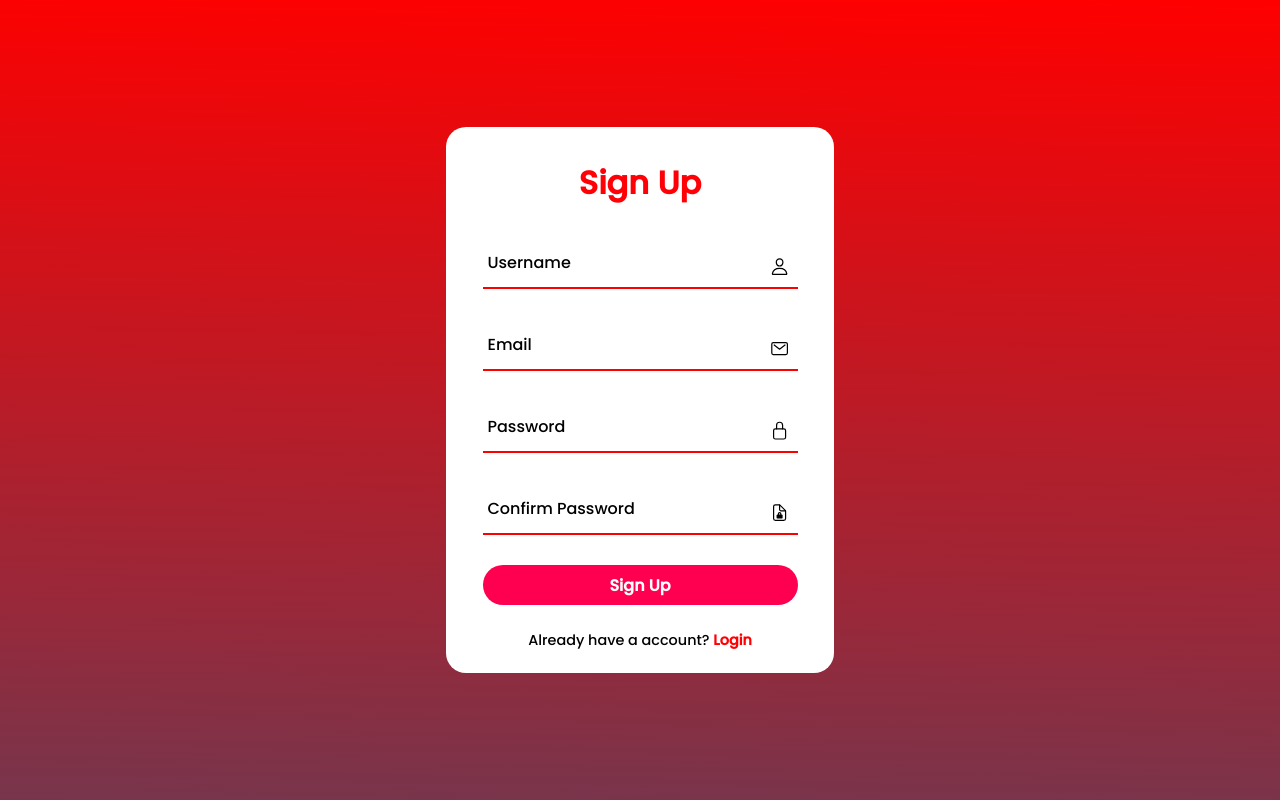
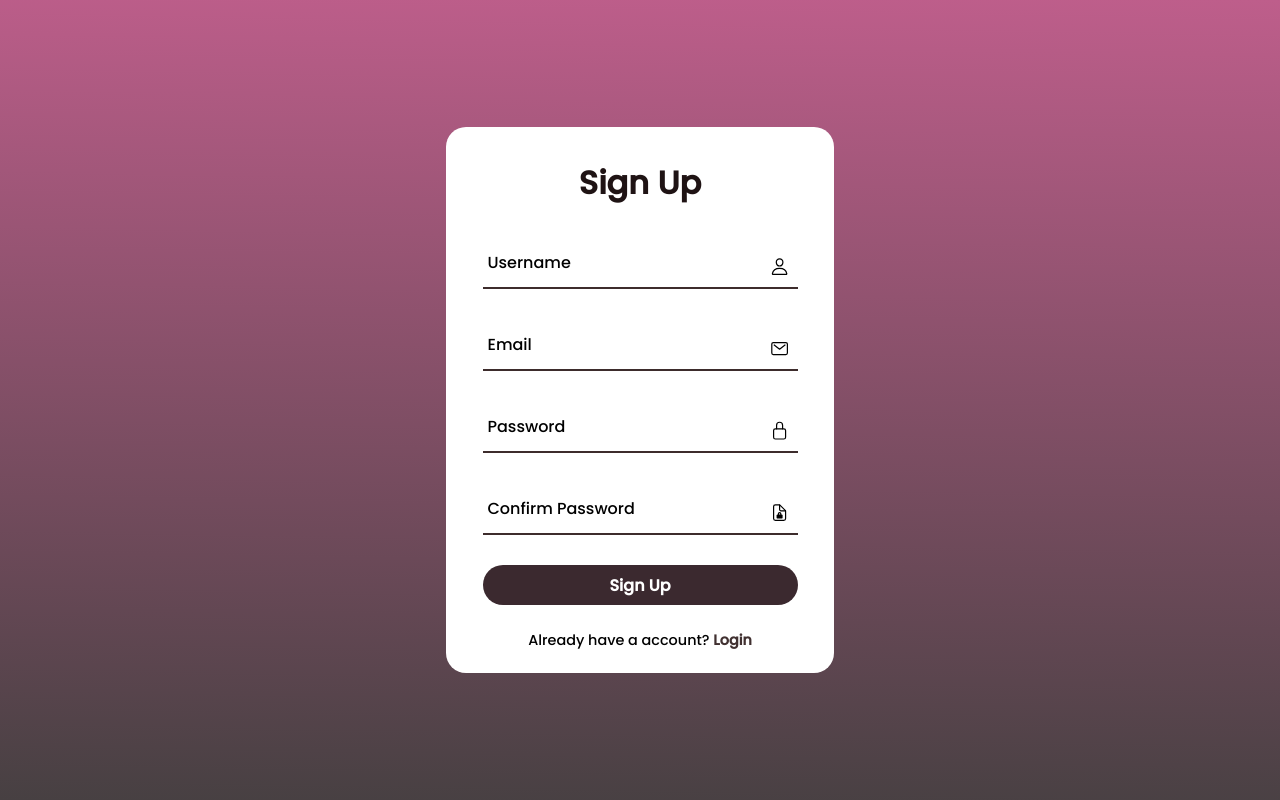
Before and after one commit to fiddah/Scissors, a Flask app: page /signup in a window 1280 px wide. Run offline with Flask 3, Linux system fonts and the light colour scheme.

Commit message:
first commit

```diff
--- a/APP/static/css/auth.css
+++ b/APP/static/css/auth.css
@@ -10,7 +10,7 @@ section{
     align-items: center;
     min-height: 100vh;
     width: 100%;
-    background: linear-gradient(181deg, red 0%, #77354c 100%);
+    background: linear-gradient(181deg, rgb(190, 94, 139) 0%, #474042 100%);
     background-position: center;
     background-size: cover;
 }
@@ -29,14 +29,14 @@ section{
 }
 h2{
     font-size: 2em;
-    color: #ff0007;
+    color: #1f1314;
     text-align: center;
     padding-top: 20px;
 }
 .inputbox{
     position: relative;
     margin: 30px 0;
-    border-bottom: 2px solid red;
+    border-bottom: 2px solid rgb(61, 44, 44);
 }
 .inputbox label{
     position: absolute;
@@ -59,7 +59,7 @@ top: -5px;
     border: none;
     outline: none;
     font-size: 1em;
-    color: #ff0004;
+    color: #3f2626;
 }
 .inputbox ion-icon{
     position: absolute;
@@ -69,7 +69,7 @@ top: -5px;
     top: 20px;
 }
 .inputbox small{
-    color: #ff0004;
+    color: #412b2b;
     font-size: .8em;
     position: absolute;
     bottom: -20px;
@@ -94,14 +94,14 @@ top: -5px;
     margin-right: 3px;
 }
 .forget a{
-    color: #ff0004;
+    color: #7e5253;
     text-decoration: underline;
 }
 button{
     width: 100%;
     height: 40px;
     border-radius: 40px;
-    background: #ff0050;
+    background: #3b292f;
     border: none;
     outline: none;
     cursor: pointer;
@@ -121,7 +121,7 @@ button:hover{
 }
 .register p a{
     text-decoration: none;
-    color: #ff0004;
+    color: #413131;
     font-weight: 600;
 }
 .register p a:hover{
```
